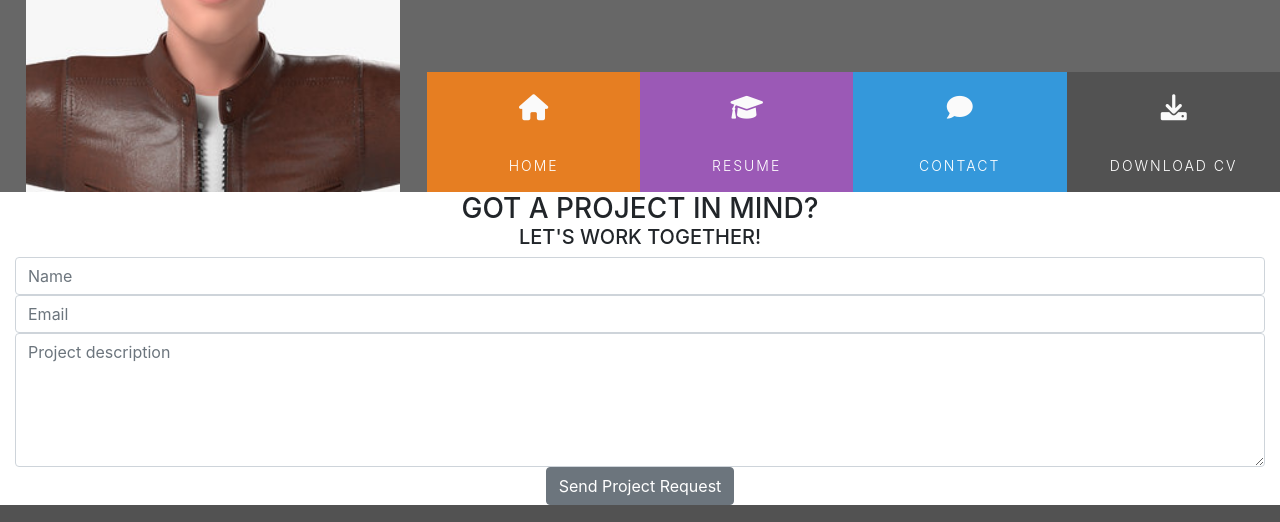
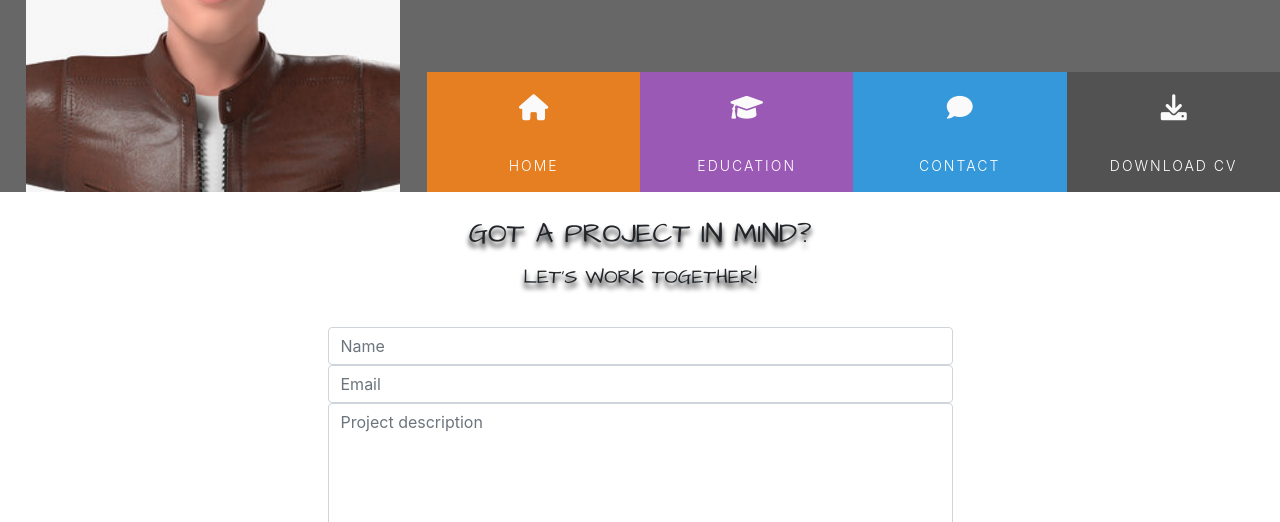
Before and after one commit to SPUR-TECH/SPUR-TECH-Designs, a plain HTML site: page contact.html in a window 1280 px wide. Shown: the part 182-704 px from the top of the page. Drawn offline with nearby package versions, Linux system fonts and the light colour scheme; files that its build step writes are made by us from their sources; a web font is replaced by a local one.

Commit message:
style contact page, link all pages and add C.V

```diff
--- a/assets/css/style.css
+++ b/assets/css/style.css
@@ -18,6 +18,10 @@
     background-color: #9b59b6;
 }
 
+.bg-color-contact {
+    background-color: #fff;
+}
+
 b {
     color: rgb(150, 2, 2);
 }
@@ -26,7 +30,7 @@ b {
     background-color: #e67e22;
 }
 
-.ui-menu-color-resume {
+.ui-menu-color-education {
     background-color: #9b59b6;
 }
 
@@ -372,6 +376,46 @@ i:hover {
     margin-bottom: 30px;
 }
 
+/* ----------------------------------------Contact Form */
+
+.contact-heading {
+    font-family: "Architects Daughter", sans-serif;
+    text-shadow: 0 .3rem .3rem rgba(0, 0, 0);
+    font-weight: 300;
+    margin-top: 25px;
+    margin-bottom: 15px;
+}
+
+h4,
+h5 {
+    font-family: "Architects Daughter", sans-serif;
+    text-shadow: 0 .3rem .3rem rgba(0, 0, 0);
+}
+
+.center-form {
+    padding-top: 10px;
+    margin: 0 auto;
+    max-width: 70%;
+}
+
+button[type="submit"] {
+    margin-top: 15px;
+    margin-bottom: 20px;
+    color: #fafafa;
+    background-color: rgb(150, 2, 2);
+}
+
+/* ----------------------------------------Media Queries */
+
+@media(min-width: 992px) {
+    .center-form {
+        padding-top: 30px;
+        min-height: 240px;
+        margin: 0 auto;
+        max-width: 50%;
+    }
+}
+
 
 @media all and (max-width: 370px) {
     .copyright {
--- a/contact.html
+++ b/contact.html
@@ -7,10 +7,9 @@
     <meta name="viewport" content="width=device-width, initial-scale=1.0">
     <meta name="description" content="My portfolio showcasing my skills as a fullstack web developer">
     <meta name="keywords" content="HTML, CSS, JAVASCRIPT, PYTHON, HEROKU, AGILE, GITHUB, BOOTSTRAP">
+    <link rel="shortcut icon" href="assets/images/favicon.jpg">
     <link rel="stylesheet" href="style.css">
     <link rel="stylesheet" href="https://maxcdn.bootstrapcdn.com/bootstrap/4.2.1/css/bootstrap.min.css"
-        type="text/css" />
-    <link rel="stylesheet" href="https://maxcdn.bootstrapcdn.com/font-awesome/4.7.0/css/font-awesome.min.css"
         type="text/css" />
     <link
         href="https://fonts.googleapis.com/css2?family=Anton&family=Architects+Daughter&family=Libre+Baskerville:ital@1&family=Lobster&family=Smooch&display=swap"
@@ -37,19 +36,19 @@
                     <div class="col">
                         <ul id="nav" class="list-inline menucontainer">
                             <li class="col-6 col-sm-3 list-inline-item ui-menu-color-home menuitem">
-                                <a href="#" class="hvr-bounce-to-bottom"><i class="fa fa-home"
+                                <a href="index.html" class="hvr-bounce-to-bottom"><i class="fa fa-home"
                                         aria-hidden="true"></i><span>Home</span></a>
                             </li>
-                            <li class="col-6 col-sm-3 list-inline-item ui-menu-color-resume menuitem">
-                                <a href="#" class="hvr-bounce-to-bottom"><i class="fa fa-graduation-cap"
-                                        aria-hidden="true"></i><span>Resume</span></a>
+                            <li class="col-6 col-sm-3 list-inline-item ui-menu-color-education menuitem">
+                                <a href="education.html" class="hvr-bounce-to-bottom"><i class="fa fa-graduation-cap"
+                                        aria-hidden="true"></i><span>Education</span></a>
                             </li>
                             <li class="col-6 col-sm-3 list-inline-item ui-menu-color-contact menuitem">
-                                <a href="#" class="hvr-bounce-to-bottom"><i class="fa fa-comment-o"
+                                <a href="contact.html" class="hvr-bounce-to-bottom"><i class="fas fa-comment"
                                         aria-hidden="true"></i><span>Contact</span></a>
                             </li>
                             <li class="col-6 col-sm-3 list-inline-item ui-menu-color-download menuitem">
-                                <a href="#" class="hvr-bounce-to-bottom"><i class="fa fa-download"
+                                <a href="assets/cv/cv.pdf" class="hvr-bounce-to-bottom"><i class="fa fa-download"
                                         aria-hidden="true"></i><span>Download CV</span></a>
                             </li>
                         </ul>
@@ -69,7 +68,7 @@
                         <input type="text" name="name" id="fullname" class="form-control" placeholder="Name" required />
                         <input type="email" name="email" id="emailaddress" class="form-control" placeholder="Email"
                             required />
-                        <textarea rows="5" name="projectsummary" id="projectsummary" class="form-control"
+                        <textarea rows="10" name="projectsummary" id="projectsummary" class="form-control"
                             placeholder="Project description" required></textarea>
                         <div class="form-row text-center">
                             <div class="col">
@@ -102,7 +101,7 @@
                 <h5 class="uppercase general-sub">Download CV</h5>
                 <p class="inline-block">
                     Need a printable version of my CV? Download it here.
-                    <a href="#" target="_blank" class="cv-pdf">
+                    <a href="assets/cv/cv.pdf" target="_blank" class="cv-pdf">
                         <i class="fas fa-download" aria-hidden="true"></i>
                         <span class="sr-only">Download link.</span>
                     </a>
```
Also changed, not shown: education.html (renamed from resume.html, +11 -14 lines), index.html (+7 -9 lines), 1 other file.
